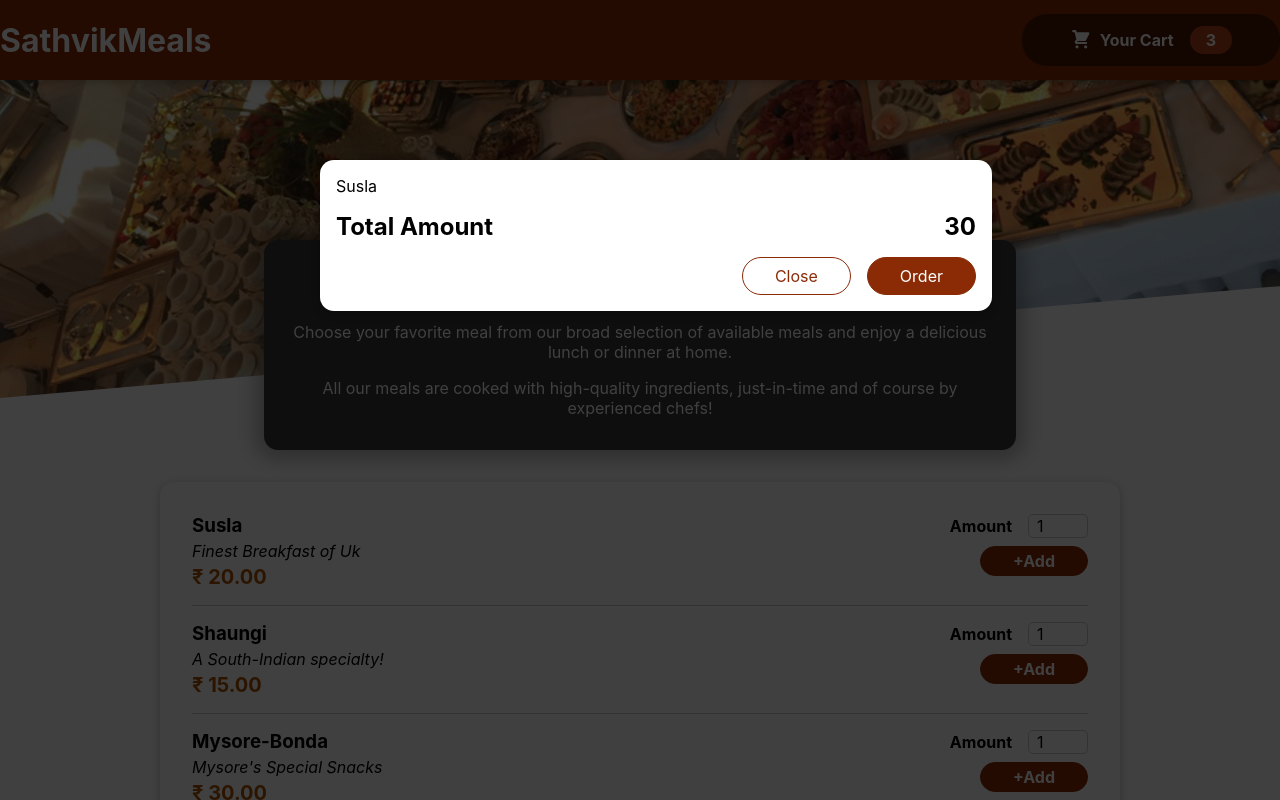
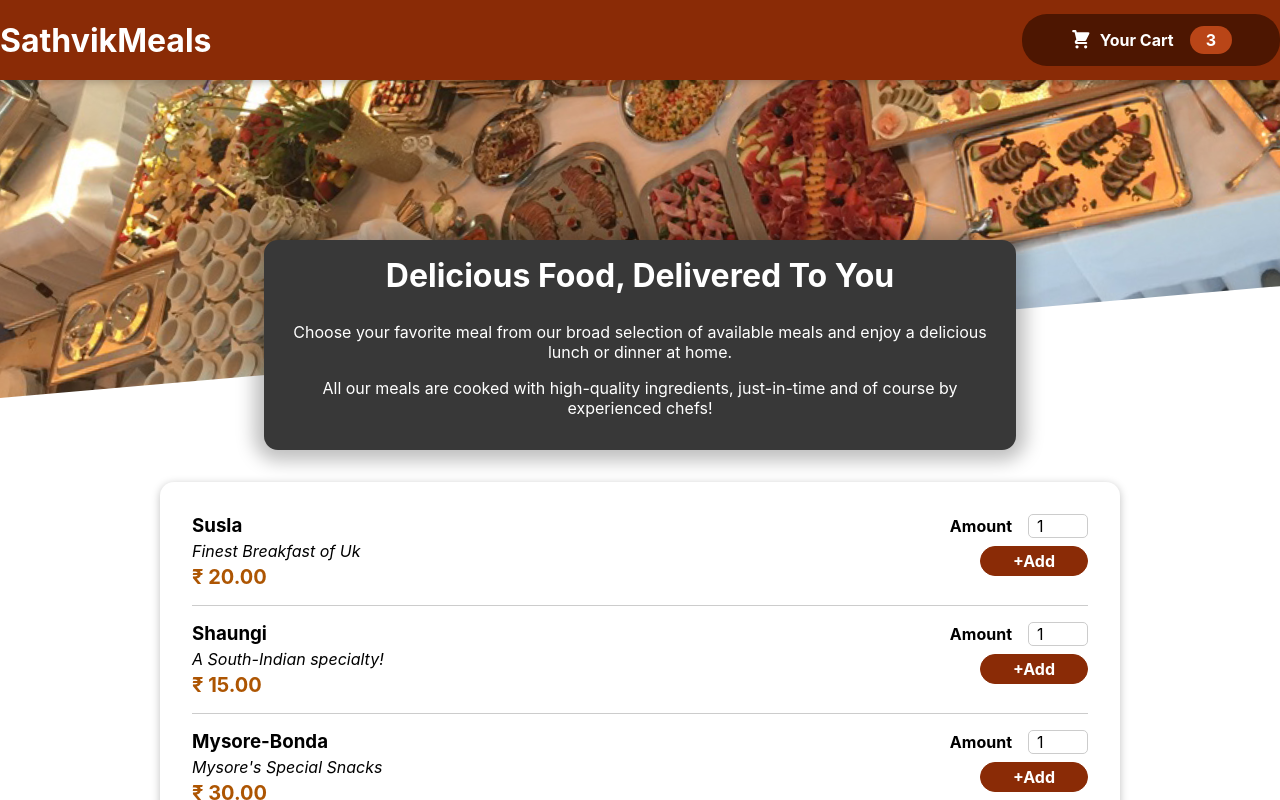
Before and after one commit to Pavan0409/food-app, a React (Create React App) app: page / in a window 1280 px wide. Shown: the top 800 px of the page. Built offline with nearby package versions, Linux system fonts and the light colour scheme.

Commit message:
cart open and close

```diff
--- a/src/App.js
+++ b/src/App.js
@@ -1,13 +1,24 @@
-import React, { Fragment } from "react";
+import React, { useState, Fragment } from "react";
 import Header from "./Components/Layout/Header";
 import Meals from "./Components/Meals/Meals";
 import Cart from "./Components/Cart/Cart";
 
 function App() {
+  const [cartIsShown, setCartIsShown] = useState(false);
+
+
+  const showCartHandler = (props) => {
+    setCartIsShown(true);
+  };
+  const hideCartHandler = (props) => {
+    setCartIsShown(false);
+  };
+
+
   return (
     <Fragment>
-      <Cart />
-      <Header />
+      {cartIsShown && <Cart onClose={hideCartHandler} />}
+      <Header onShowCart={showCartHandler}/>
       <main>
         <Meals />
       </main>
--- a/src/Components/Cart/Cart.js
+++ b/src/Components/Cart/Cart.js
@@ -11,14 +11,14 @@
   );
 
   return (
-    <Modal>
+    <Modal onClose={props.onClose}>
       {cartItems}
       <div className={classes.total}>
         <span>Total Amount</span>
-        <span>30</span>
+        <span>$30</span>
       </div>
       <div className={classes.actions}>
-        <button className={classes["button--alt"]}>Close</button>
+        <button className={classes["button--alt"]} onClick={props.onClose}>Close</button>
         <button className={classes.button}>Order</button>
       </div>
     </Modal>
--- a/src/Components/Layout/Header.js
+++ b/src/Components/Layout/Header.js
@@ -9,7 +9,7 @@
     <Fragment>
       <header className={classes.header}>
         <h1>SathvikMeals</h1>
-        <HeaderCartButton />
+        <HeaderCartButton onClick={props.onShowCart} />
       </header>
       <div className={classes["main-image"]}>
         <img src={mealsImage} alt="A table full of delicious food!"></img>
--- a/src/Components/Layout/HeaderCartButton.js
+++ b/src/Components/Layout/HeaderCartButton.js
@@ -1,17 +1,17 @@
-import classes from './HeaderCartButton.module.css';
-import React from 'react';
-import CartIcon from '../Cart/CartIcon';
-
+import classes from "./HeaderCartButton.module.css";
+import React from "react";
+import CartIcon from "../Cart/CartIcon";
 
 const HeaderCartButton = (props) => {
-    return <button className={classes.button}>
-        <span className={classes.icon}>
+  return (
+    <button className={classes.button} onClick={props.onClick}>
+      <span className={classes.icon}>
         <CartIcon />
-        </span>
-        <span >Your Cart</span>
-        <span className={classes.badge}>3</span>
+      </span>
+      <span>Your Cart</span>
+      <span className={classes.badge}>3</span>
     </button>
-
+  );
 };
 
 export default HeaderCartButton;
--- a/src/Components/UI/Modal.js
+++ b/src/Components/UI/Modal.js
@@ -4,7 +4,7 @@
 import classes from './Modal.module.css';
 
 const Backdrop = (props) => {
-  return <div className={classes.backdrop} />;
+  return <div className={classes.backdrop} onClick={props.onClose} />;
 };
 
 const ModalOverlay = (props) => {
@@ -20,7 +20,7 @@
 const Modal = (props) => {
   return (
     <Fragment>
-      {ReactDOM.createPortal(<Backdrop />, portalElement)}
+      {ReactDOM.createPortal(<Backdrop onClose={props.onClose} />, portalElement)}
       {ReactDOM.createPortal(
         <ModalOverlay>{props.children}</ModalOverlay>,
         portalElement
```
